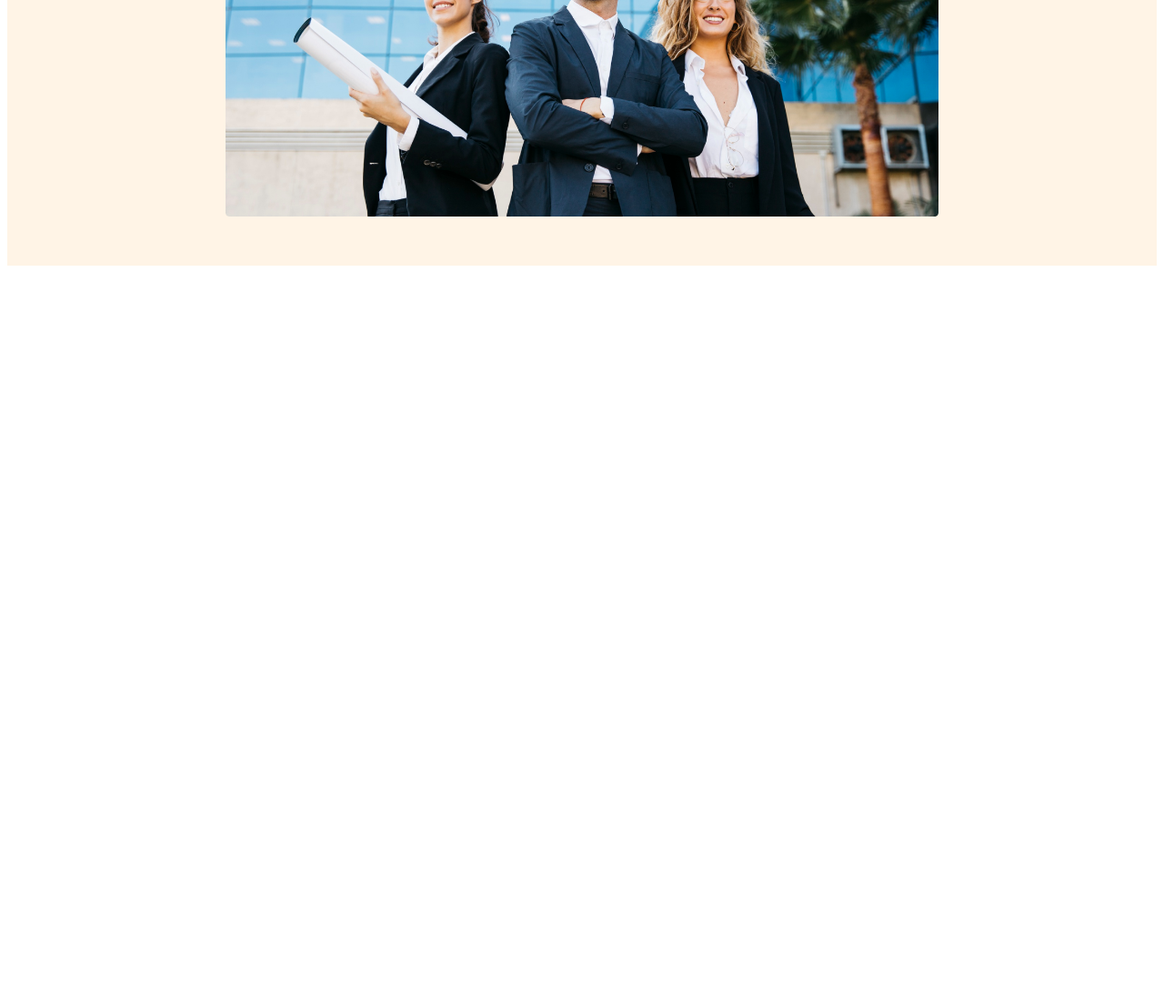
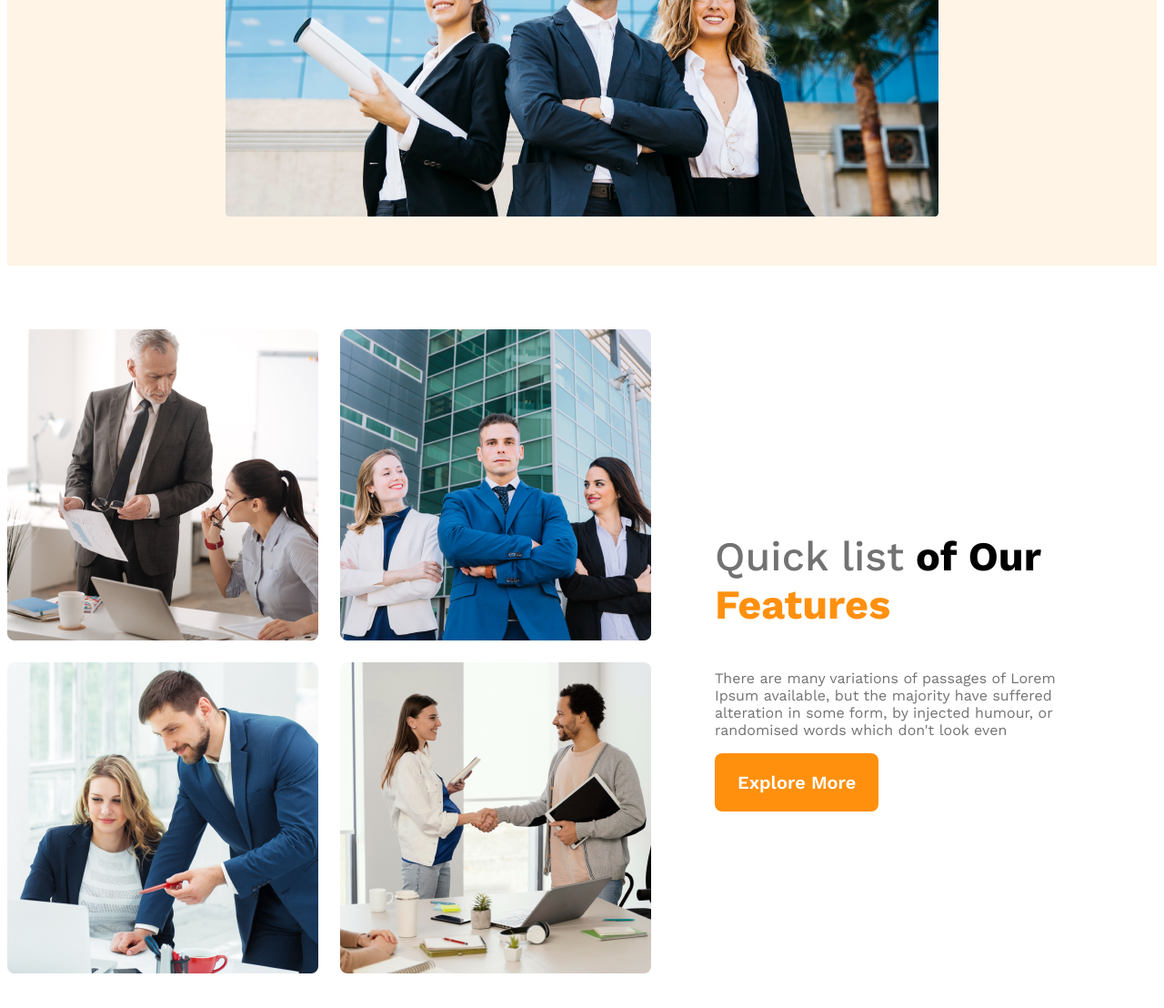
Before and after one commit to SumanChandraDas/g3-architects, a plain HTML site: page index.html in a window 1280 px wide. Shown: the part 762-1870 px from the top of the page at 91% size. Before the commit the page ends 1062 px from the top, so only its background shows below. Drawn offline with nearby package versions, Linux system fonts and the light colour scheme.

Commit message:
features section added with responsive

```diff
--- a/index.html
+++ b/index.html
@@ -9,6 +9,7 @@
 </head>
 
 <body>
+    <!-- header start  -->
     <header>
         <nav>
             <h3 class="nav-title">G3 Architects</h3>
@@ -24,7 +25,7 @@
                 <h3 class="banner-title">Brand New
                     Group of Architects
                 </h3>
-                <p class="banner-description">There are many variations of passages of Lorem Ipsum available, but the
+                <p class="font-color-gray">There are many variations of passages of Lorem Ipsum available, but the
                     majority have suffered alteration in some form, by injected humour, or randomised words which don't
                     look even </p>
                 <button class="primary-button">Explore More</button>
@@ -32,8 +33,28 @@
             <img src="images/banner.png" alt="">
         </div>
     </header>
+    <!-- header end  -->
+
+    <!-- main section start  -->
     <main>
-
+        <!-- features section start  -->
+        <section class="features-section">
+            <div class="features-images-container">
+                <img src="images/team1.png" alt="">
+                <img src="images/team2.png" alt="">
+                <img src="images/team3.png" alt="">
+                <img src="images/team4.png" alt="">
+            </div>
+            <div class="features-details-container">
+                <h3 class="features-title"><span class="Quick-list">Quick list</span> <span>of Our</span>
+                    <span class="text-features">Features</span>
+                </h3>
+                <p class="font-color-gray">There are many variations of passages of Lorem Ipsum available, but the
+                    majority have suffered
+                    alteration in some form, by injected humour, or randomised words which don't look even</p>
+                <button class="primary-button">Explore More</button>
+            </div>
+        </section>
     </main>
     <footer>
 
--- a/styles/architects.css
+++ b/styles/architects.css
@@ -18,6 +18,12 @@
     padding: 20px 25px;
     /* cursor: pointer; */
     cursor: pointer;
+}
+
+.font-color-gray {
+    color: #727272;
+    font-size: 1rem;
+    font-weight: 400;
 }
 
 /* Header styles  */
@@ -68,15 +74,48 @@ nav li a {
     font-weight: 700;
 }
 
-.banner-description {
-    color: #727272;
-    font-size: 1rem;
-    font-weight: 400;
-}
+
 
 .banner img {
     margin-top: 20px;
     width: 100%;
+}
+
+/* Main styles start  */
+main {
+    max-width: 1440px;
+    margin: 70px auto;
+}
+
+/* features section stayles start  */
+.features-section {
+    display: flex;
+    align-items: center;
+}
+
+.features-images-container {
+    display: grid;
+    grid-template-columns: repeat(2, 1fr);
+    gap: calc(24rem / 16);
+}
+
+.features-details-container {
+    padding-left: calc(70rem/16);
+    padding-right: calc(70rem/16);
+}
+
+.features-title {
+    font-size: calc(45rem / 16);
+}
+
+.Quick-list {
+    color: #727272;
+    font-weight: 500;
+}
+
+.text-features {
+    color: #FF900E;
+    font-weight: 700;
 }
 
 /* responsive media quiry  */
@@ -86,18 +125,24 @@ nav li a {
         padding: 20px;
     }
 
-    nav {
+    nav,
+    .features-section {
         flex-direction: column;
+    }
+
+    .features-images-container {
+        grid-template-columns: repeat(1, 1fr);
     }
 }
 
 /* tablate devises  */
 @media screen and (min-width: 576px) and (max-width:960px) {
     header {
-        padding: 20px;
+        padding: 40px;
     }
 
-    nav {
+    nav,
+    .features-section {
         flex-direction: column;
     }
 }
```
